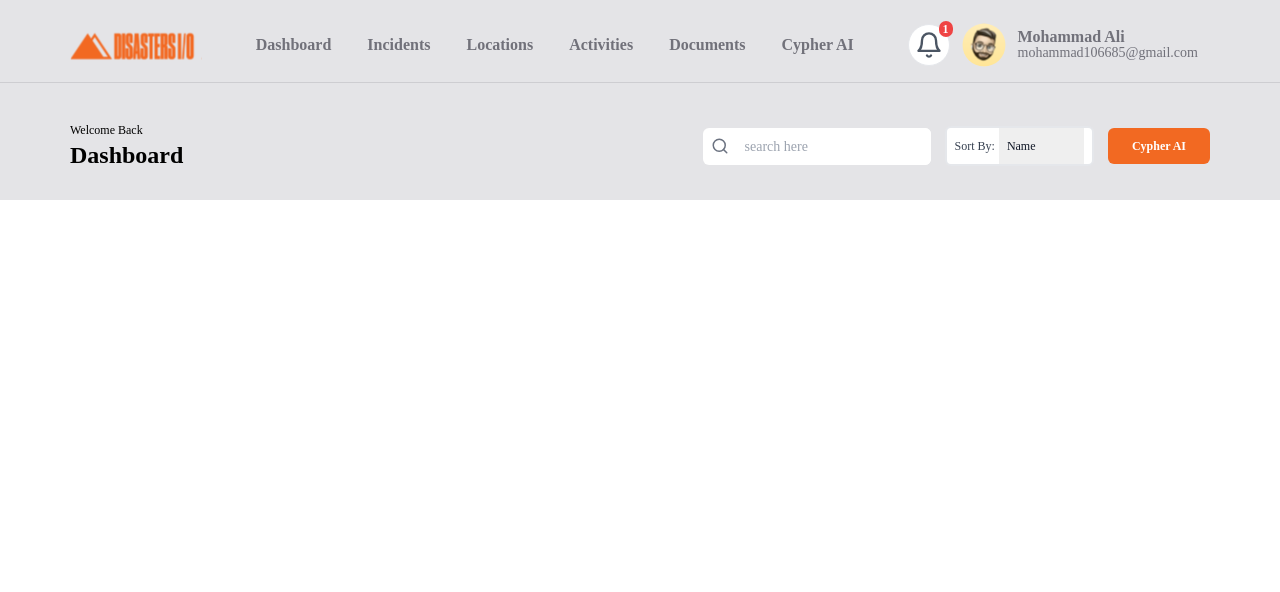
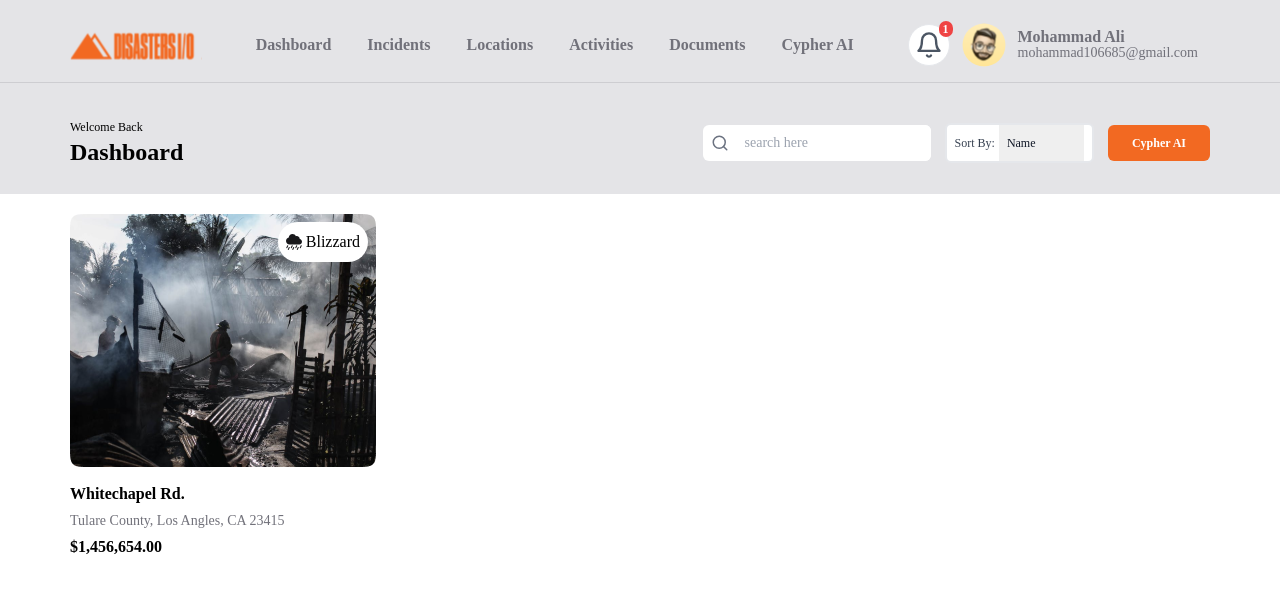
Before and after one commit to EyachirArafat/Disasters-Plateform, a React (Vite) app: page / in a window 1280 px wide. Shown: the top 592 px of the page. Built offline with nearby package versions, Linux system fonts and the light colour scheme.

Commit message:
navbar updated with react router & also

```diff
--- a/src/App.jsx
+++ b/src/App.jsx
@@ -2,22 +2,20 @@ import React from 'react'
 import { BrowserRouter, Outlet } from "react-router-dom";
 import { Container } from "./components/common/Container";
 import { NavbarPOne } from './components/common/navbar/Navbar-1';
-import { NavbarPTwo } from './components/common/navbar/Navbar-2';
 
 
 function App() {
   return (
-    <BrowserRouter>
+
       <div className='relative'>
-        <header className='py-[23px] bg-secondary fixed mx-auto w-full'>
+        <header className='py-4 md:pt-[23px] bg-secondary fixed mx-auto w-full'>
           <NavbarPOne/>
-          <NavbarPTwo/>
         </header>
-        <main className=''>
+        <main className='w-full'>
           <Outlet/>
         </main>
       </div>
-    </BrowserRouter>
+
   )
 }
 
--- /dev/null
+++ b/src/components/DashboardSection.jsx
@@ -0,0 +1,24 @@
+import React from "react"
+import { Container } from "./common/Container"
+import { ImageCard } from "./common/ImageCard"
+import { NavbarPTwo } from "./common/navbar/Navbar-2"
+import { StormSky } from "./Icons"
+
+export const Dashboard = ()=>{
+  return(
+    <div className="pt-20 w-full">
+      <NavbarPTwo  itemTitle="Welcome Back" itemName="Dashboard"/>
+      <Container className="">
+        <ImageCard
+          image="./image-1.png"
+          styleIcon={<StormSky/>}
+          styleLabel="Blizzard"
+          addTitle="Whitechapel Rd."
+          title="Tulare County,  Los Angles, CA 23415"
+          price="$1,456,654.00"
+        />
+      </Container>
+
+    </div>
+  )
+}
--- a/src/components/Icons.jsx
+++ b/src/components/Icons.jsx
@@ -20,7 +20,7 @@ export const Bell = ()=>{
 
 export const MenuIcon =()=>{
   return(
-    <button className="p-2 text-gray-600 hover:text-gray-800 focus:outline-none block lg:hidden">
+    <div className="p-2 text-gray-600 hover:text-gray-800 focus:outline-none block lg:hidden">
       <svg
         xmlns="http://www.w3.org/2000/svg"
         className="h-6 w-6"
@@ -35,6 +35,29 @@ export const MenuIcon =()=>{
         <line x1="3" y1="6" x2="21" y2="6"></line>
         <line x1="3" y1="18" x2="21" y2="18"></line>
       </svg>
-    </button>
+    </div>
   )
 }
+
+
+export const StormSky = ()=>{
+  return(
+    <svg width="16" height="16" viewBox="0 0 16 16" fill="none" xmlns="http://www.w3.org/2000/svg" >
+    <g clipPath="url(#clip0_1_170)">
+    <path d="M15.9844 7.76604C15.9844 6.42304 15.0147 5.30211 13.7385 5.06695C13.7788 3.09316 11.859 1.56618 9.89069 2.15203C9.29473 0.890505 8.0172 0 6.50295 0C4.48565 0 2.83576 1.60436 2.76277 3.60419C1.17117 3.95064 0.0156555 5.3649 0.0156555 7.0175C0.0156555 8.94373 1.58259 10.5107 3.50881 10.5107H13.2398C14.753 10.5107 15.9844 9.27932 15.9844 7.76604Z" fill="#18181B"/>
+    <path d="M10.967 11.3106C10.7206 11.1874 10.4208 11.2872 10.2975 11.5338L9.29948 13.5299C9.13243 13.864 9.3787 14.2522 9.74545 14.2522C9.9285 14.2522 10.1047 14.1511 10.1922 13.9762L11.1902 11.9801C11.3134 11.7336 11.2135 11.4339 10.967 11.3106Z" fill="#18181B"/>
+    <path d="M15.4592 11.3106C15.2127 11.1874 14.9129 11.2872 14.7897 11.5338L13.7917 13.5299C13.6246 13.864 13.8709 14.2522 14.2376 14.2522C14.4207 14.2522 14.5969 14.1511 14.6844 13.9762L15.6824 11.9801C15.8056 11.7336 15.7057 11.4339 15.4592 11.3106Z" fill="#18181B"/>
+    <path d="M6.47679 11.3106C6.23034 11.1874 5.93052 11.2872 5.80729 11.5338L4.80925 13.5299C4.6422 13.864 4.88847 14.2522 5.25522 14.2522C5.43827 14.2522 5.61451 14.1511 5.70194 13.9762L6.69998 11.9801C6.82321 11.7336 6.72331 11.4339 6.47679 11.3106Z" fill="#18181B"/>
+    <path d="M1.98461 11.3106C1.73815 11.1874 1.43833 11.2872 1.3151 11.5338L0.317059 13.5299C0.150012 13.864 0.396279 14.2522 0.76303 14.2522C0.946077 14.2522 1.12233 14.1511 1.20975 13.9762L2.20779 11.9801C2.33102 11.7336 2.23112 11.4339 1.98461 11.3106Z" fill="#18181B"/>
+    <path d="M7.97289 13.0567C7.7264 12.9335 7.42661 13.0334 7.30339 13.2799L6.30534 15.276C6.13829 15.6101 6.38456 15.9983 6.75131 15.9983C6.93436 15.9983 7.11061 15.8972 7.19803 15.7223L8.19607 13.7262C8.3193 13.4797 8.2194 13.1799 7.97289 13.0567Z" fill="#18181B"/>
+    <path d="M12.4651 13.0567C12.2186 12.9335 11.9188 13.0334 11.7956 13.2799L10.7975 15.276C10.6305 15.6101 10.8767 15.9983 11.2435 15.9983C11.4265 15.9983 11.6028 15.8972 11.6902 15.7223L12.6883 13.7262C12.8115 13.4797 12.7116 13.1799 12.4651 13.0567Z" fill="#18181B"/>
+    <path d="M3.48265 13.0567C3.23617 12.9335 2.93638 13.0334 2.81315 13.2799L1.81511 15.276C1.64806 15.6101 1.89433 15.9983 2.26108 15.9983C2.44412 15.9983 2.62037 15.8972 2.7078 15.7223L3.70584 13.7262C3.82907 13.4797 3.72917 13.1799 3.48265 13.0567Z" fill="#18181B"/>
+    </g>
+    <defs>
+    <clipPath id="clip0_1_170">
+    <rect width="16" height="16" fill="white"/>
+    </clipPath>
+    </defs>
+    </svg>
+  )
+}
--- a/src/components/common/ImageCard.jsx
+++ b/src/components/common/ImageCard.jsx
@@ -0,0 +1,21 @@
+import React from 'react'
+
+export const ImageCard = ({addTitle, title, price, styleIcon, styleLabel, image}) => {
+  return (
+    <div className='space-y-2'>
+      <div className="relative z-zM10 inline-block">
+      <img className="" src={image} alt="" />
+      <div className="absolute flexCC gap-1 top-2 right-2 bg-white p-2 rounded-full hover:bg-pHover hover:text-white">
+        <p>{styleIcon}</p>
+        <p>{styleLabel}</p>
+      </div>
+    </div>
+
+      <div className='space-y-1'>
+        <h1 className='font-bold'>{addTitle}</h1>
+        <p className='text-[14px] text-accent'>{title}</p>
+        <p className='font-bold'>{price}</p>
+      </div>
+    </div>
+  )
+}
--- /dev/null
+++ b/src/components/common/navbar/ItemTitle.jsx
@@ -0,0 +1,8 @@
+export const ItemTitle = ({itemTitle, itemName}) => {
+  return(
+    <div>
+      <p className="text-t12">{itemTitle}</p>
+      <p className="font-bold md:text-2xl ">{itemName}</p>
+    </div>
+  )
+}
--- a/src/components/common/navbar/Navbar-1.jsx
+++ b/src/components/common/navbar/Navbar-1.jsx
@@ -5,13 +5,14 @@ import { MenuIcon } from "../../Icons";
 import { NavStyle } from "./NavStyles";
 import { NavItems } from "../../library/data/data";
 import { MobileMenubar } from "./MobileMenubar";
+import { cn } from "../../library/utilities/cn";
 
-export const NavbarPOne = () => {
+export const NavbarPOne = ({className}) => {
   const [isOpen, setIsOpen] = useState(false)
 
   return (
-    <Container className="px-4 border-b border-b-accent/20">
-      <div className="flex justify-between items-center pb-[15px] ">
+    <Container className={cn("px-4 z-z999 border-b border-b-accent/20", className)}>
+      <div className="flex justify-between items-center pb-[15px] z-50">
         <a href="/">
           <img src="Logo.svg" alt="logo" />
         </a>
@@ -26,7 +27,7 @@ export const NavbarPOne = () => {
           {NavItems.map((items, index) => (
             <NavStyle
               key={index}
-              direction={`./${items.toLowerCase().replace(/\s+/g, "-")}`}
+              direction={`/${items.toLowerCase().replace(/\s+/g, "-")}`}
               children={items}
             />
           ))}
--- a/src/components/common/navbar/Navbar-2.jsx
+++ b/src/components/common/navbar/Navbar-2.jsx
@@ -1,16 +1,16 @@
 import { Button } from "../button"
 import { Container } from "../Container"
+import { ItemTitle } from "./ItemTitle"
 import { SearchIcon } from "./SearchIcon"
 import { SortByDropdown } from "./SortByDropdown"
 
-export const NavbarPTwo =({itemName})=>{
+export const NavbarPTwo =({itemName, itemTitle})=>{
   return(
-    <Container className='pt-8'>
-      <div className="flex justify-between items-center flex-wrap py-[6px]">
-        <div className="">
-          <p className="text-t12">Welcome Back</p>
-          <p className="font-bold text-2xl ">Dashboard</p>
-        </div>
+    <div className="bg-secondary pb-4 md:pb-5 mb-5">
+
+    <Container className='md:pt-8 pt-4 '>
+      <div className="flex justify-between items-center gap-3 flex-wrap py-[6px] z-50">
+        <ItemTitle itemTitle={itemTitle} itemName={itemName}/>
         <div className="flex justify-between items-center gap-[14px]">
           <div className="flexCC">
             <SearchIcon/>
@@ -21,5 +21,6 @@ export const NavbarPTwo =({itemName})=>{
         </div>
       </div>
     </Container>
+    </div>
   )
 }
--- a/src/components/common/navbar/SearchIcon.jsx
+++ b/src/components/common/navbar/SearchIcon.jsx
@@ -15,7 +15,7 @@ export const SearchIcon =()=>{
       <circle cx="11" cy="11" r="8" />
       <line x1="21" y1="21" x2="16.65" y2="16.65" />
     </svg>
-    <input type="text" className="text-t14 p-2 outline-none focus:border appearance-none rounded-e-md" placeholder="search here"/>
+    <input type="text" className="text-sm p-2 outline-none focus:border appearance-none rounded-e-md" placeholder="search here"/>
     </div>
   )
 }
--- a/src/components/library/data/data.js
+++ b/src/components/library/data/data.js
@@ -7,3 +7,11 @@ export const NavItems = [
     "Documents",
     "Cypher AI",
   ];
+
+
+  export const ImageDetails = [
+    {
+      image: './image-1.png',
+
+    },
+  ]
--- a/src/main.jsx
+++ b/src/main.jsx
@@ -1,10 +1,28 @@
-import { StrictMode } from 'react'
+import React, { StrictMode } from 'react'
 import { createRoot } from 'react-dom/client'
 import './index.css'
 import App from './App.jsx'
+import { createBrowserRouter, createRoutesFromElements, Route, Router, RouterProvider } from 'react-router-dom'
+import { Dashboard } from './components/DashboardSection.jsx'
+
+
+const router = createBrowserRouter(
+  createRoutesFromElements(
+    <Route path='/' element={<App/>}>
+      <Route index element={<Dashboard/>}/>
+      <Route path='/dashboard' element={<Dashboard/>}/>
+
+      <Route path='*' element={<div className='text-center flex flex-col text-5xl py-20'>
+        <span className='text-red-500'>404!</span>
+        <span className='text-black text-3xl'>Page is not found</span>
+      </div>}/>
+    </Route>
+  )
+)
+
 
 createRoot(document.getElementById('root')).render(
-  <StrictMode>
-    <App/>
-  </StrictMode>,
+  <React.StrictMode>
+    <RouterProvider router={router}/>
+  </React.StrictMode>
 )
--- a/tailwind.config.js
+++ b/tailwind.config.js
@@ -18,6 +18,10 @@ export default {
       fontSize: {
         t12: "12px",
         t14: "14px",
+      },
+      zIndex:{
+        z999: "999",
+        zM10: "-10"
       }
     },
   },
```
